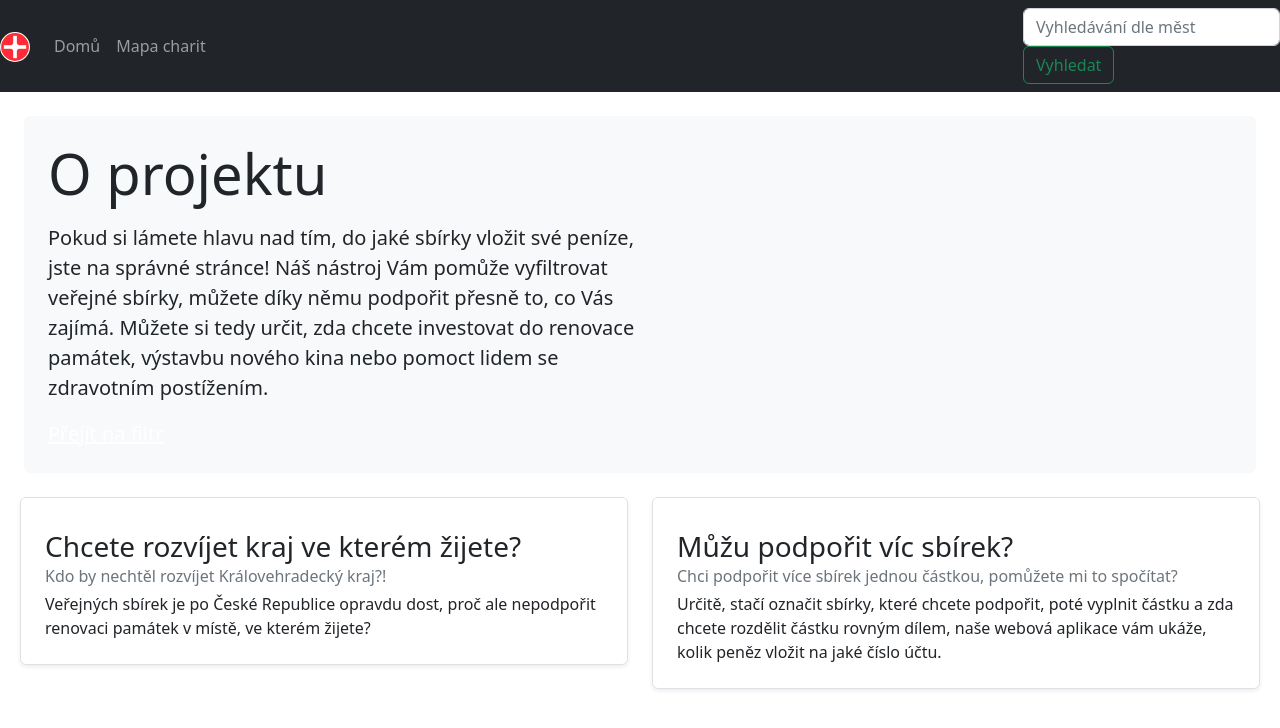
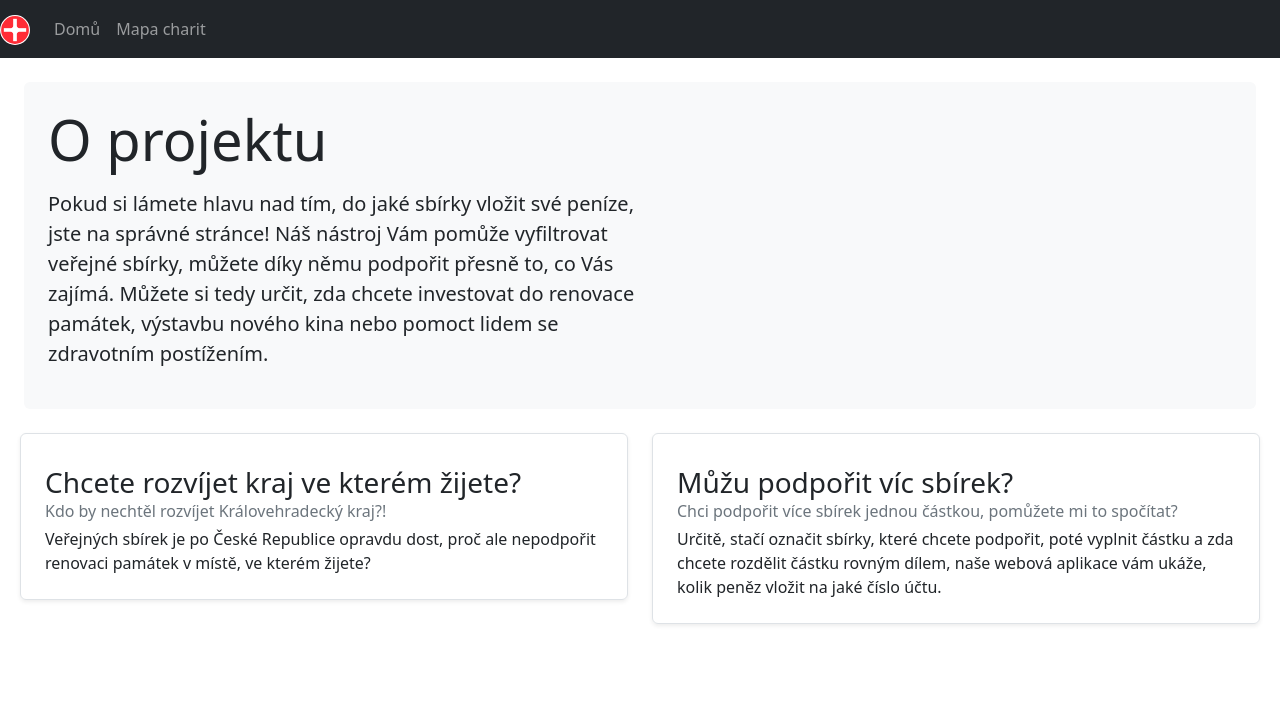
Before and after one commit to matousek11/charity, a Next.js app: page / in a window 1280 px wide. Shown: the top 728 px of the page. Built offline with nearby package versions, Linux system fonts and the light colour scheme.

Commit message:
Smazán searchbar, smazána přebytečná část kódu v index.js

```diff
--- a/pages/index.js
+++ b/pages/index.js
@@ -23,11 +23,7 @@ export default function Home() {
               památek, výstavbu nového kina nebo pomoct lidem se zdravotním
               postížením.
             </p>
-            <p className="lead mb-0">
-              <a href="#" className="text-white">
-                Přejít na filtr
-              </a>
-            </p>
+            <p className="lead mb-0"></p>
           </div>
         </div>
         <div className="row mx-2">
--- a/src/modules/common/Layout.js
+++ b/src/modules/common/Layout.js
@@ -39,20 +39,6 @@ const Layout = ({ children }) => {
               </li>
             </ul>
           </div>
-          <form className="form-inline">
-            <input
-              className="form-control mr-sm-2"
-              type="search"
-              placeholder="Vyhledávání dle měst"
-              aria-label="Search"
-            />
-            <button
-              className="btn btn-outline-success my-2 my-sm-0"
-              type="submit"
-            >
-              Vyhledat
-            </button>
-          </form>
         </nav>
       </div>
       {children}
```
